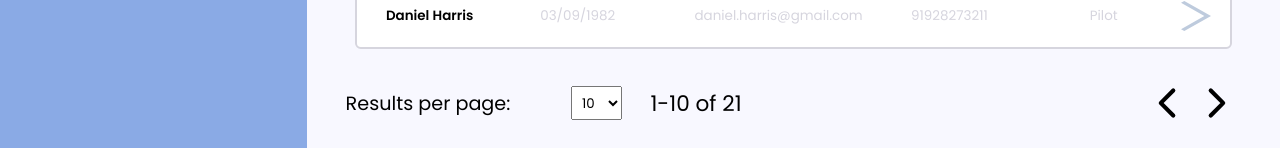
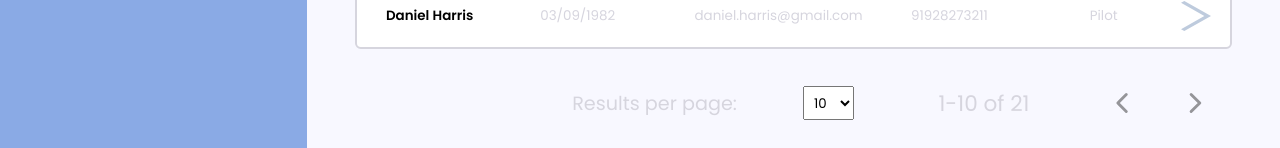
Before and after one commit to nology-tech/verde-client-project, a React (Vite) app: page /clients in a window 1280 px wide. Shown: the part 652-800 px from the top of the page. Built offline with nearby package versions, Linux system fonts and the light colour scheme; no server answers; sample sign-in values are in the browser's storage.

Commit message:
result per page color changed and aligned to the left as per figma design

```diff
--- a/src/pages/Clients/Clients.scss
+++ b/src/pages/Clients/Clients.scss
@@ -31,7 +31,6 @@
         width:20rem;
         height:3.5rem;
         align-items: center;
-
     }
 }
 
@@ -40,21 +39,42 @@
     flex-direction: row;
     align-items: center;
     margin-top: 1rem;
-
 }
 
 #results-per-page {
-
     padding:0.3rem;
     margin: 0 1rem;
- }
+}
 
 
 @media screen and (min-width:$desktop-breakpoint) {
     .clients {
-        &__page-results--arrow {
-            display:unset;
+
+        &__page-results--index {
+            text-align: center;
+            color: $clr-accent-grey;
+            margin-right: 1rem;
+            width: 6.5rem;
+        }
+
+        &__page-results {
+            margin-left:0.8rem;
+            margin-right: 1.5rem;
+            display: flex;
+            align-items: center;
+            justify-content: space-between;
+
+            label {
+                color: $clr-accent-grey;
+                padding-left: 11rem;
+            }
+
+            &--arrow {
+                display:unset;
+                color: $clr-accent-grey;
+                width: 1.8rem;
+                opacity: 40%;
+                }
         }
     }
-
 }
--- a/src/pages/Clients/Clients.tsx
+++ b/src/pages/Clients/Clients.tsx
@@ -147,7 +147,7 @@ export const Clients = ({ variant }: ClientsProps) => {
             <option value="20">20</option>
             <option value="30">30</option>
           </select>
-          <p>
+          <p className="clients__page-results--index">
             {startingIndex + 1}-{startingIndex + numOfResults} of{" "}
             {filteredClients.length}
           </p>
```
